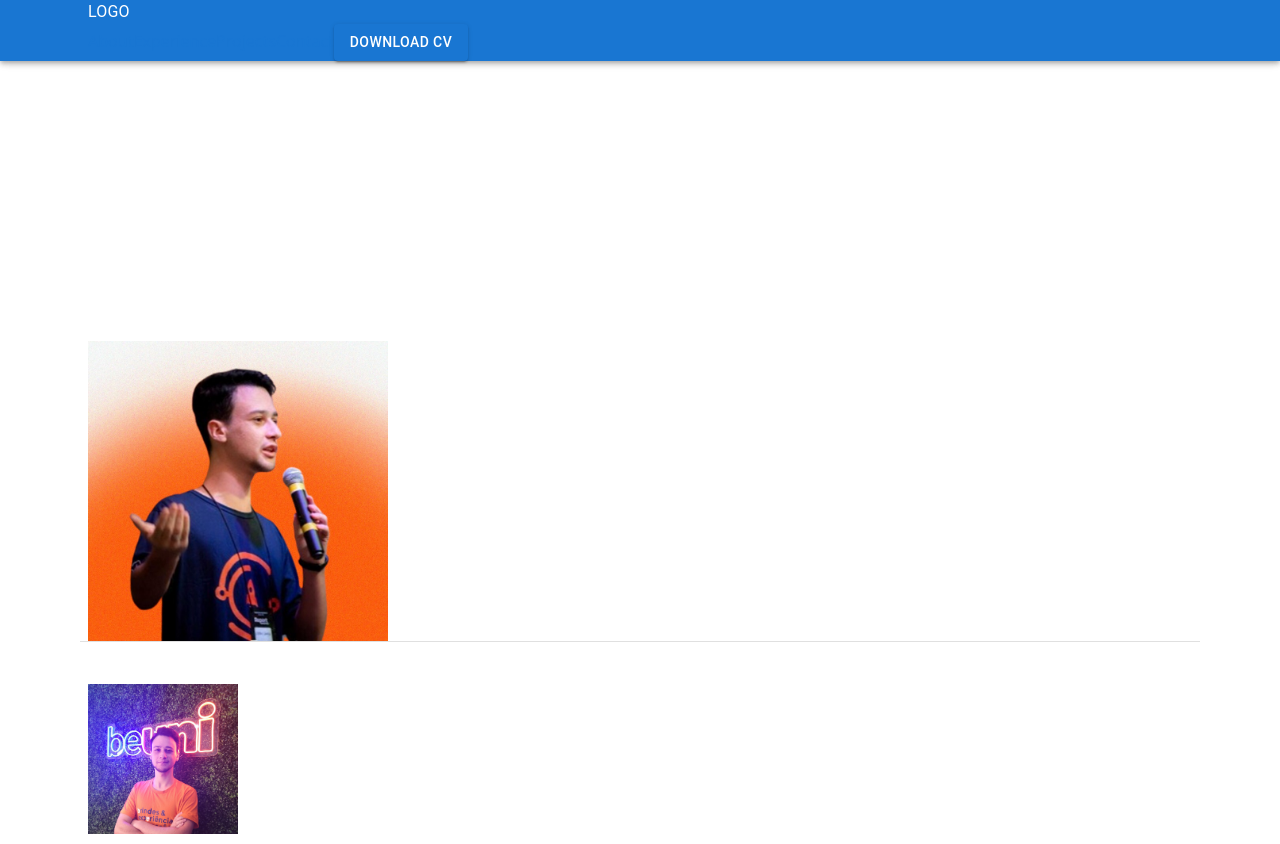
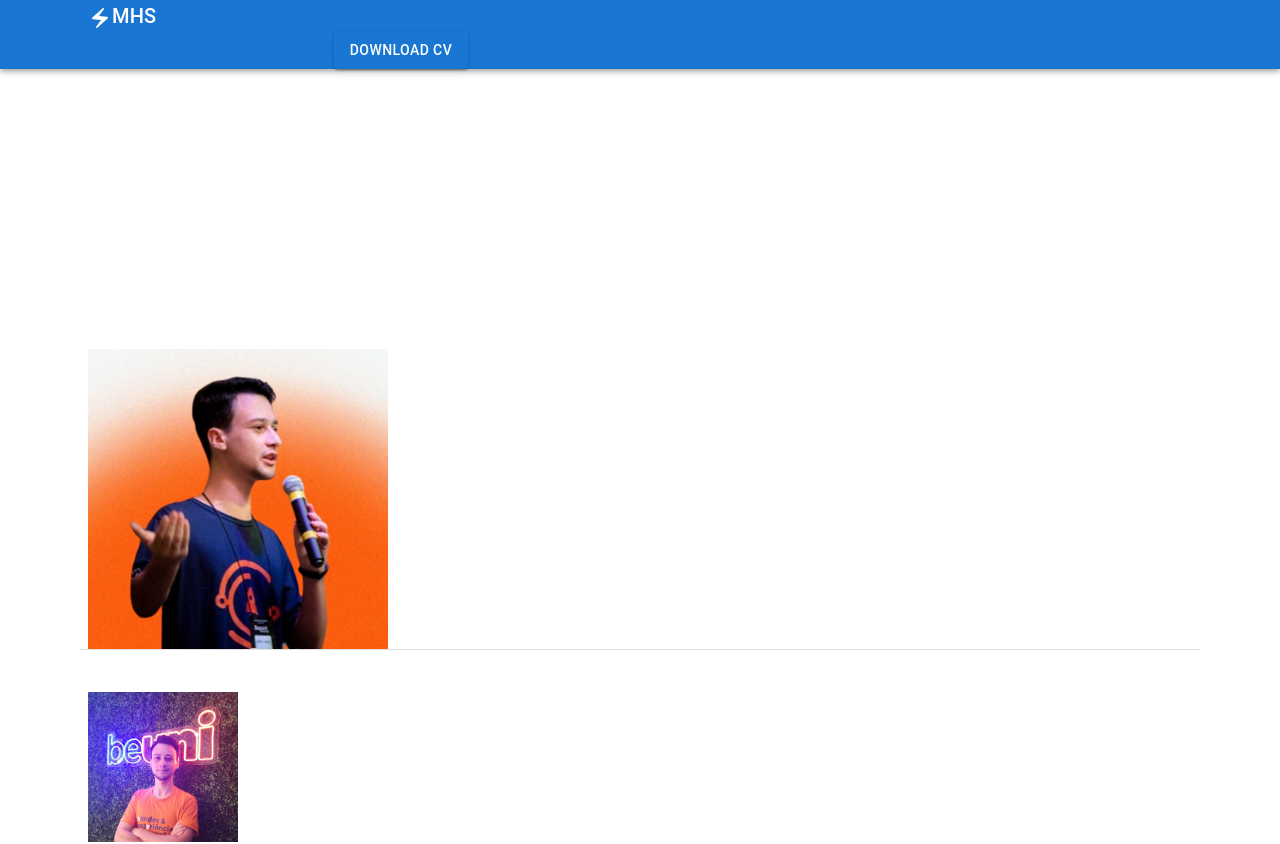
Before and after one commit to mhdsilva/portifolio, a Next.js app: page / in a window 1280 px wide. Shown: the top 844 px of the page. Built offline with nearby package versions, Linux system fonts and the light colour scheme.

Commit message:
formating logo

```diff
--- a/src/components/NavBar.js
+++ b/src/components/NavBar.js
@@ -1,5 +1,6 @@
 import React from 'react'
 import { AppBar, Button, Container, Link, Typography } from '@mui/material'
+import ElectricBoltIcon from '@mui/icons-material/ElectricBolt';
 
 export default function NavBar({ scroll }){
 
@@ -12,7 +13,10 @@ export default function NavBar({ scroll }){
 			<Container className='max-w-5xl	mx-auto h-max flex items-center justify-center'>
 				<Container className='cursor-pointer'	>
 					<a onClick={() => handleClick('introduction')}>
-						<Typography> LOGO </Typography>
+						<Typography variant="h6" className='text-white flex items-center'>
+							<ElectricBoltIcon className='text-primary' />
+							MHS
+						</Typography>
 					</a>
 				</Container>
 				<Container className='flex flex-row justify-end items-center gap-x-4'>
```
